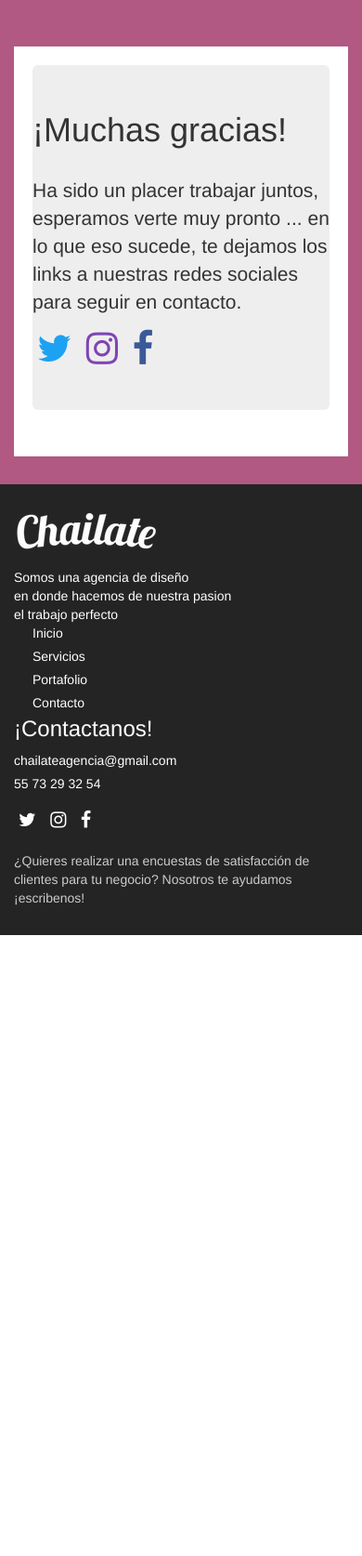
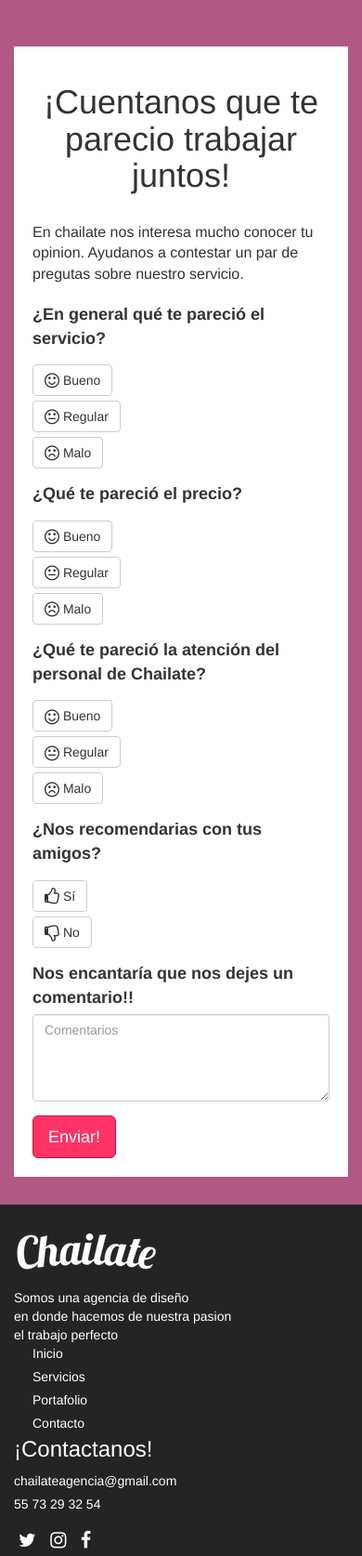
Before and after one commit to soydiegomen/chailate-survey, a website: page demo.html in a window 390 px wide. Shown: the top 1674 px of the page at 93% size. Before the commit the page ends 1006 px from the top, so only its background shows below. Drawn offline with Linux system fonts and the light colour scheme.

Commit message:
Mejoras menores para diseño responsivo

```diff
--- a/css/chai-survey.css
+++ b/css/chai-survey.css
@@ -110,3 +110,9 @@ footer li{
 .survey-sent a.ins-link:hover{
 	color: #9b44b5;
 }
+/*Tablets and smartphones*/
+@media (max-width: 768px){
+	.survey-sent .jumbotron{
+		padding: 10px;
+	}
+}
--- a/demo.html
+++ b/demo.html
@@ -37,7 +37,7 @@
     <div class="survey-background">
       <div class="container">
         <div id="survey-wrapper">
-          <form id="survey-form" action="#" method="POST" style="display:none;">
+          <form id="survey-form" action="#" method="POST">
             <h1 class="survey-title text-center">¡Cuentanos que te parecio trabajar juntos!</h1>
             <div class="lead">
             En chailate nos interesa mucho conocer tu opinion. Ayudanos a contestar un par de pregutas sobre nuestro servicio.</div>
@@ -123,9 +123,10 @@
               <label class="control-label">Nos encantaría que nos dejes un comentario!!</label>
               <textarea rows="4" name="q5-comment" class="form-control" placeholder="Comentarios"></textarea>
             </div>
-            <input type="submit" name="btnSend" value="Enviar!" class="btn btn-primary btn-lg" />
+            <input type="submit" name="btnSend" value="Enviar!" class="btn btn-primary btn-lg coco-color" />
           </form>
-          <div class="survey-sent">
+
+          <div class="survey-sent" style=" display: none;">
             <div class="jumbotron">
               <h1>¡Muchas gracias!</h1>
               <br>
@@ -153,6 +154,7 @@
                 </ul>
               </p>
             </div>
+            <!-- end survey-sent -->
           </div>
         <!-- end survey-wrapper -->
         </div>
```
